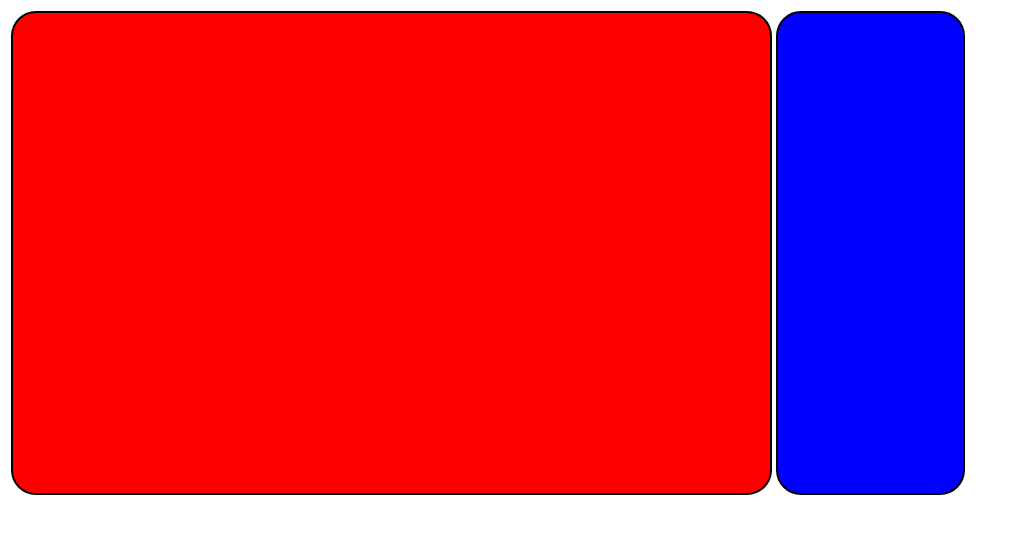
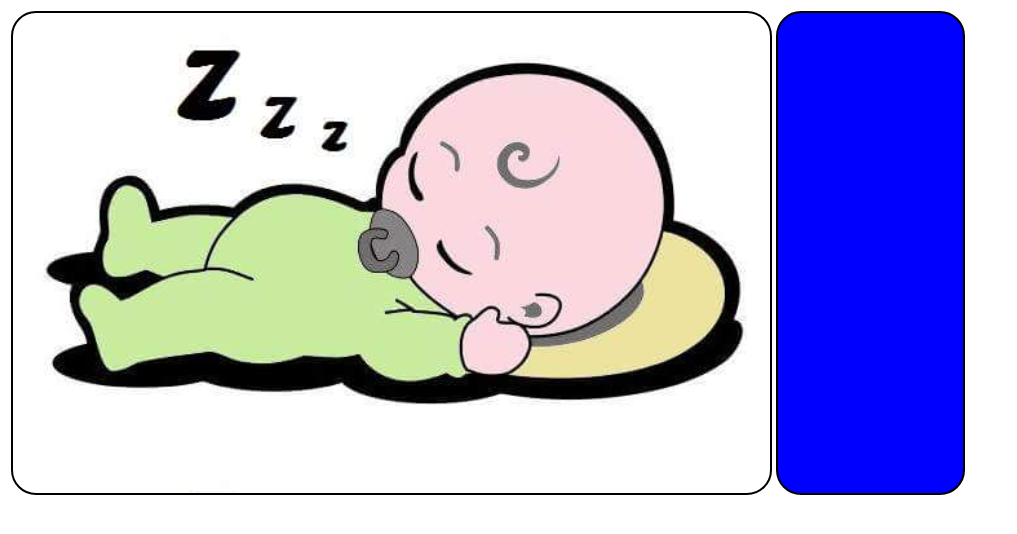
Before and after one commit to Meghankh/SketchGroup4, a plain HTML site: page index.html in a window 1280 px wide. Shown: the whole page, without its empty margins (0-1017 px from the left). Drawn offline with nearby package versions, Linux system fonts and the light colour scheme.

Commit message:
added baby to index

```diff
--- a/css/styles.css
+++ b/css/styles.css
@@ -6,7 +6,8 @@ td div {
 }
 
 #baby {
-    background-color: red;
+    background-image: url(../images/baby1.jpeg);
+    background-size: contain;
 }
 
 #meter {
```
Also changed, not shown: index.html (+2 -1 lines).
